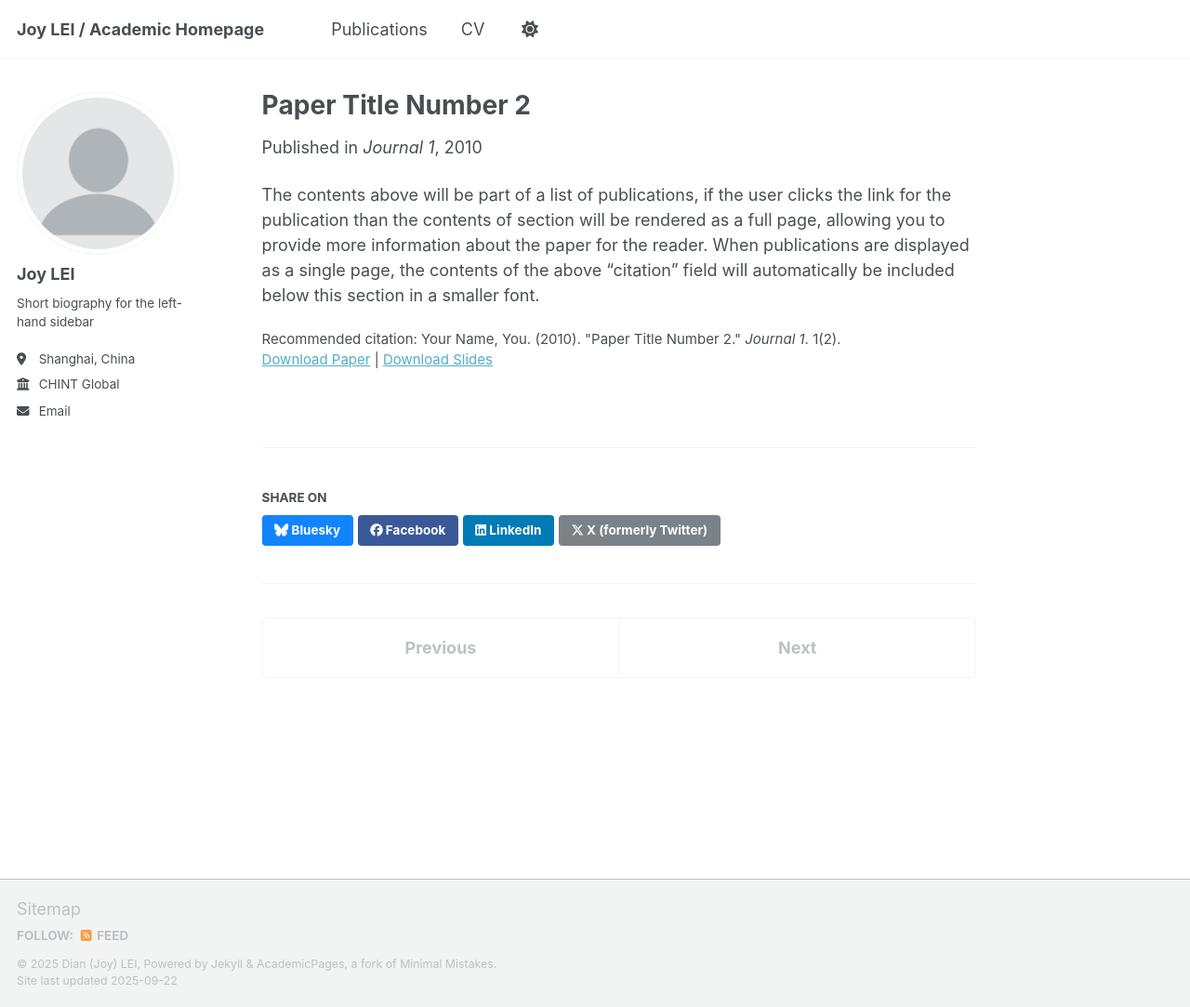
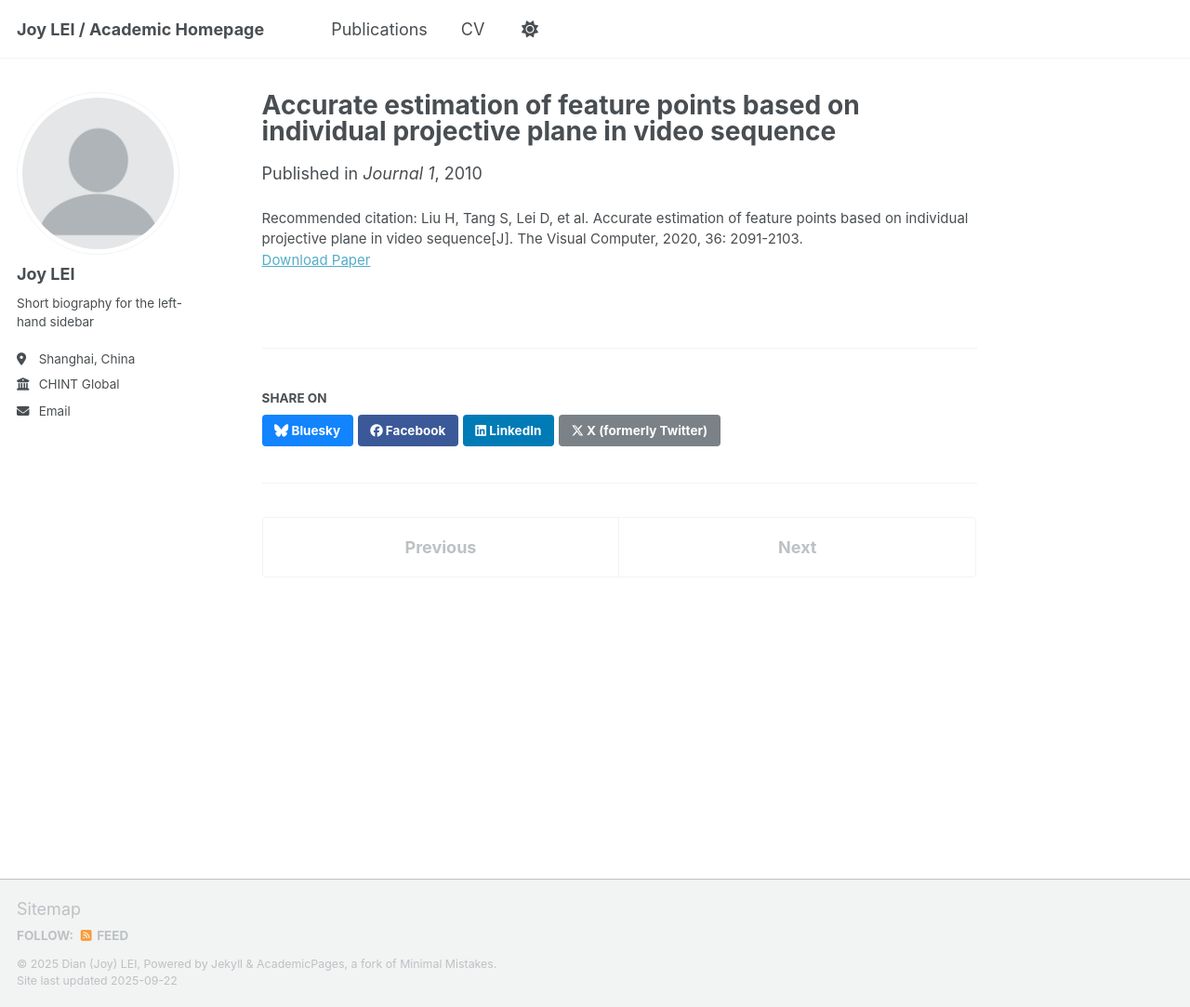
Before and after one commit to joy-lei/joy-lei.github.io, a Jekyll site: the page built from _publications/2010-10-01-paper-title-number-2.md, in a window 1280 px wide and 1083 px high. Shown: the whole window at 93% size. Built offline with Jekyll 4.4.1, drawn with Linux system fonts in a browser that asks for light colours; a script that is not in the unit is left out.

Commit message:
Update 2010-10-01-paper-title-number-2.md

```diff
--- a/_publications/2010-10-01-paper-title-number-2.md
+++ b/_publications/2010-10-01-paper-title-number-2.md
@@ -1,14 +1,11 @@
 ---
-title: "Paper Title Number 2"
+title: "Accurate estimation of feature points based on individual projective plane in video sequence"
 collection: publications
 category: manuscripts
-permalink: /publication/2010-10-01-paper-title-number-2
+permalink: /publication/2020_accurate_estimation_of_feature_points
 excerpt: 'This paper is about the number 2. The number 3 is left for future work.'
 date: 2010-10-01
 venue: 'Journal 1'
-slidesurl: 'http://academicpages.github.io/files/slides2.pdf'
-paperurl: 'http://academicpages.github.io/files/paper2.pdf'
-citation: 'Your Name, You. (2010). &quot;Paper Title Number 2.&quot; <i>Journal 1</i>. 1(2).'
+paperurl: 'http://academicpages.github.io/files/2020_accurate_estimation_of_feature_points.pdf'
+citation: 'Liu H, Tang S, Lei D, et al. Accurate estimation of feature points based on individual projective plane in video sequence[J]. The Visual Computer, 2020, 36: 2091-2103.'
 ---
-
-The contents above will be part of a list of publications, if the user clicks the link for the publication than the contents of section will be rendered as a full page, allowing you to provide more information about the paper for the reader. When publications are displayed as a single page, the contents of the above "citation" field will automatically be included below this section in a smaller font.
```
